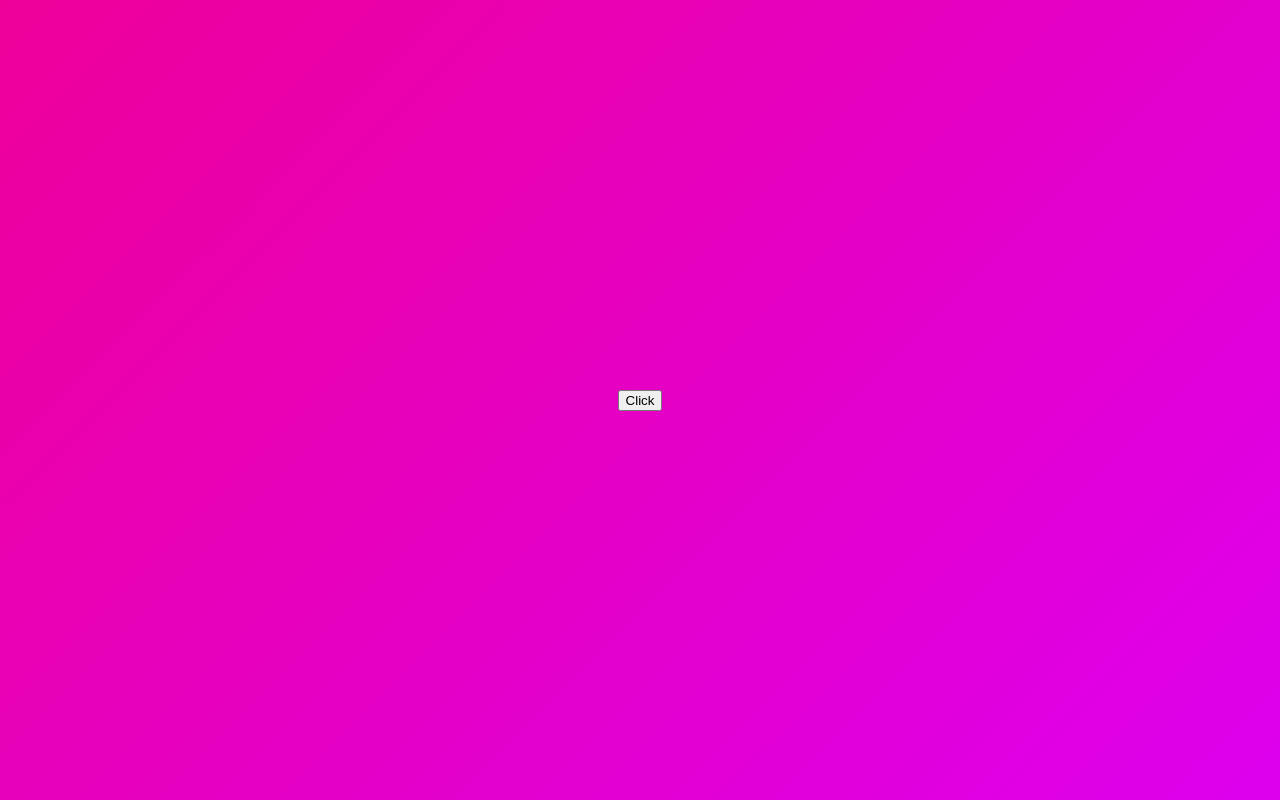
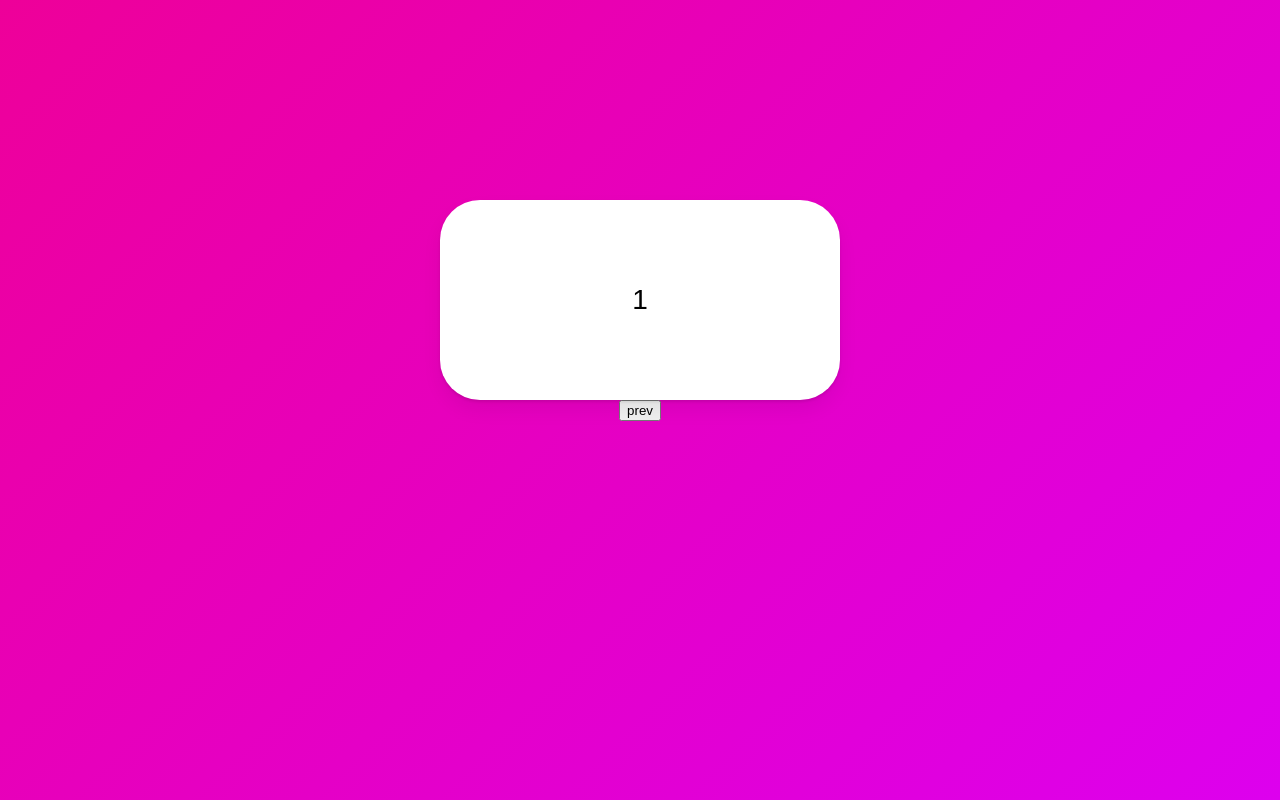
Before and after one commit to chusu91/animation_framer_motion, a React (Create React App) app: page / in a window 1280 px wide. Built offline with nearby package versions, Linux system fonts and the light colour scheme.

Commit message:
Slider animation

```diff
--- a/src/App.tsx
+++ b/src/App.tsx
@@ -6,6 +6,7 @@
   height: 100vh;
   width: 100vw;
   display: flex;
+  flex-direction: column;
   justify-content: center;
   align-items: center;
   background-color: linear-gradient(135deg, rgb(238, 0, 153), rgb(221, 0, 238));
@@ -17,43 +18,74 @@
   background-color: rgba(255, 255, 255, 1);
   border-radius: 40px;
   position: absolute;
-  top: 100px;
+  top: 200px;
+  display: flex;
+  justify-content: center;
+  align-items: center;
+  font-size: 28px;
   box-shadow: 0 2px 3px rgba(0, 0, 0, 0.1), 0 10px 20px rgba(0, 0, 0, 0.06);
 `;
 
-const boxVariants = {
-  initial: {
+// to use custom, variants must be the function
+// the fuction has one argument and it comes from custom prop
+// to return the value of fuction, const ()=> ({}) or const ()=>{return{}}
+const box = {
+  entry: (isBack: boolean) => ({
+    x: isBack ? -500 : 500,
     opacity: 0,
     scale: 0,
-  },
-  visible: {
+    transition: {
+      duration: 0.3,
+    },
+  }),
+  center: {
+    x: 0,
     opacity: 1,
     scale: 1,
-    rotateZ: 360,
+    transition: {
+      duration: 0.3,
+    },
   },
-  leaving: {
-    opacity: 0,
-    scale: 0,
-    y: 100,
+  exit: (isBack: boolean) => {
+    return {
+      x: isBack ? 500 : -500,
+      opacity: 0,
+      scale: 0,
+      transition: {
+        duration: 0.3,
+      },
+    };
   },
 };
 
 function App() {
-  const [showing, setShowing] = useState(false);
-  const toggleShowing = () => setShowing((prev) => !prev);
+  const [visible, setVisible] = useState(1);
+  const [back, setBack] = useState(false);
+  const nextPlease = () => {
+    setBack(false);
+    setVisible((prev) => (prev === 10 ? 10 : prev + 1));
+  };
+  const prevPlease = () => {
+    setBack(true);
+    setVisible((prev) => (prev === 1 ? 1 : prev - 1));
+  };
+
   return (
     <Wrapper>
-      <button onClick={toggleShowing}>Click</button>
-      <AnimatePresence>
-        {showing ? (
-          <Box
-            variants={boxVariants}
-            initial="initial"
-            animate="visible"
-            exit="leaving"
-          />
-        ) : null}
+      <AnimatePresence mode="wait" custom={back}>
+        <Box
+          custom={back} // state value send as prop
+          variants={box}
+          initial="entry"
+          animate="center"
+          exit="exit"
+          key={visible} // 키가 변하면 리렌더링. 새로운 컴포넌트가 생겼다고 생각하고 이전꺼 없앰.
+        >
+          {visible}
+        </Box>
       </AnimatePresence>
+      <button onClick={nextPlease}>next</button>
+      <button onClick={prevPlease}>prev</button>
     </Wrapper>
   );
 }
```
